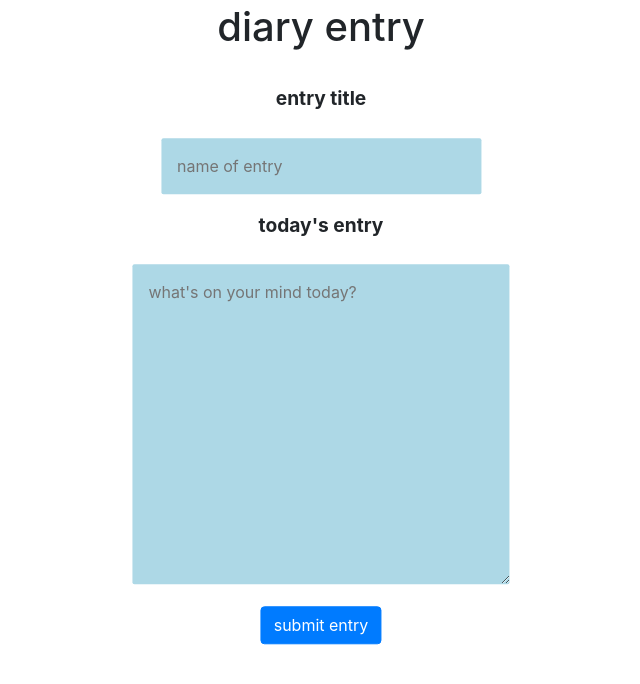
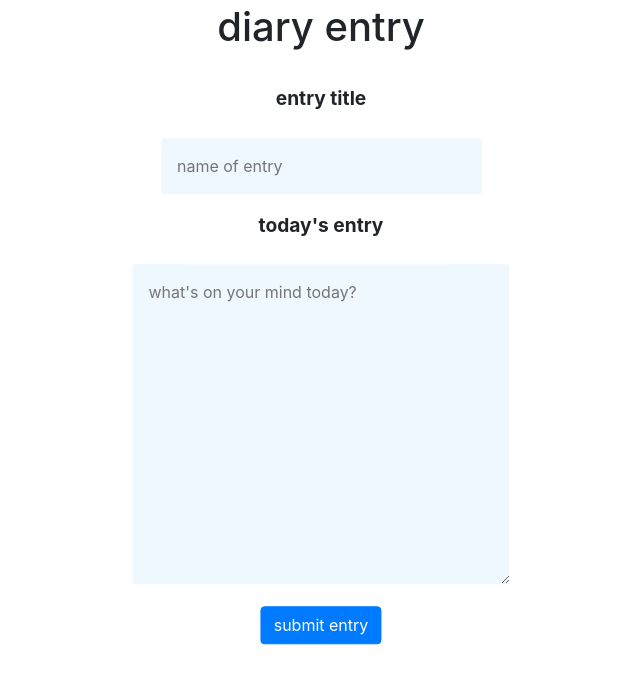
Before and after one commit to kelseyywu/serenity, a Flask app: page /diary in a window 1280 px wide. Shown: the part 76-760 px from the top of the page, without its empty margins (319-959 px from the left). Run offline with Flask 2, Linux system fonts and the light colour scheme; a user stored in the database is signed in; some libraries are stand-ins or nearby versions.

Commit message:
Thu, Dec 2, 2021, 5:03 PM +00:00

```diff
--- a/static/styles.css
+++ b/static/styles.css
@@ -73,7 +73,7 @@ tbody tr:nth-of-type(odd) {
     padding: 1em;
     border-radius: 2px;
     border: unset;
-    background-color: lightblue;
+    background-color: AliceBlue;
 }
 
 .entry-text-box {
@@ -83,5 +83,5 @@ tbody tr:nth-of-type(odd) {
     padding: 1em;
     border-radius: 2px;
     border: unset;
-    background-color: lightblue;
+    background-color: AliceBlue;
   }
```
Also changed, not shown: serenity.db, 1 other file.
